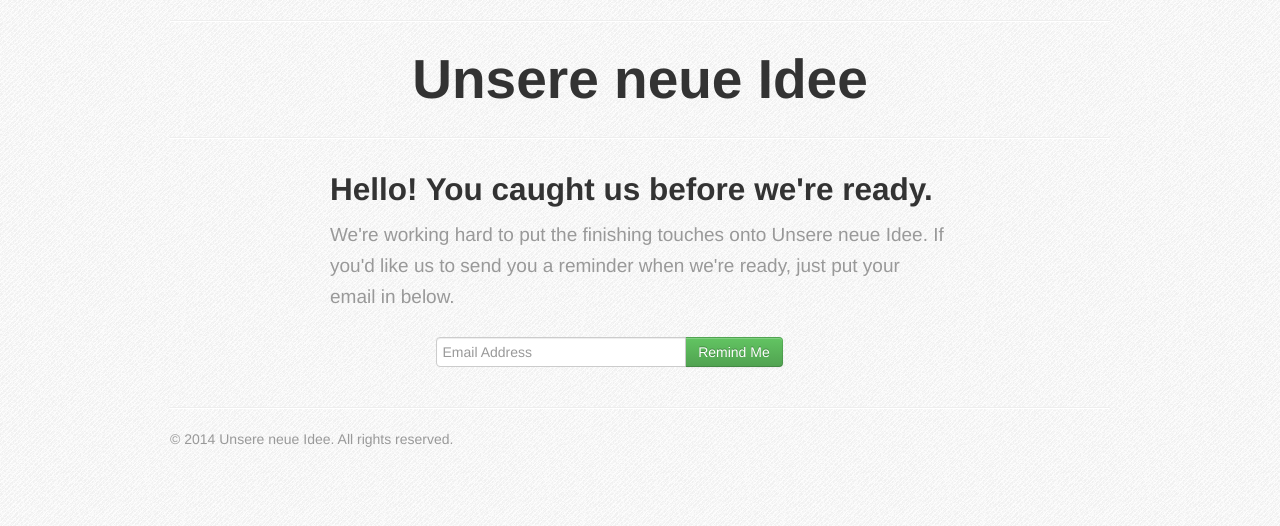
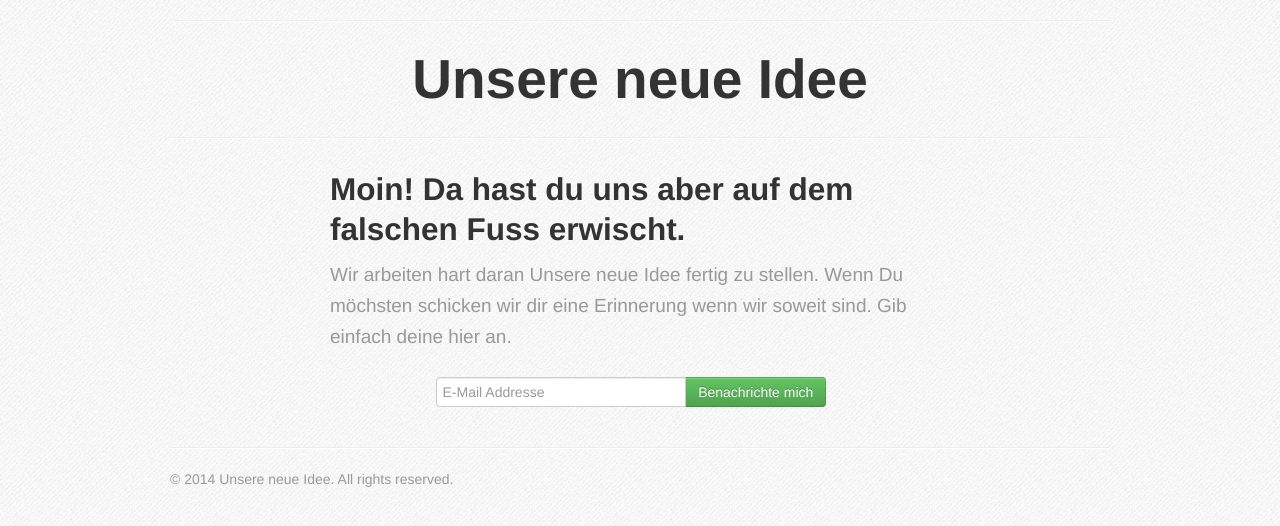
Before and after one commit to jonas28/Landingpages, a Jekyll site: the page built from index.html, in a window 1280 px wide. Shown: the top 526 px of the page. Built offline with Jekyll 4.4.1, drawn with Linux system fonts in a browser that asks for light colours; nearby versions of some CDN libraries.

Commit message:
Übersetzungen

```diff
--- a/_includes/mail_form.html
+++ b/_includes/mail_form.html
@@ -2,9 +2,9 @@
 <div id="mc_embed_signup" class="input-append">
 	<form action="{{ site.mailchimp }}" method="post" id="mc-embedded-subscribe-form" name="mc-embedded-subscribe-form" class="validate" target="_blank" novalidate>
 		<div class="mc-field-group">
-			<input class="span5 offset2" type="email" placeholder="Email Address" name="EMAIL" class="" id="mce-EMAIL">
+			<input class="span5 offset2" type="email" placeholder="E-Mail Addresse" name="EMAIL" class="" id="mce-EMAIL">
 			<input type="hidden" name="SOURCE" id="mce-SOURCE" value="{{ page.url }}">
-			<button type="submit" name="subscribe" id="mc-embedded-subscribe" class="btn btn-success">Remind Me</button>
+			<button type="submit" name="subscribe" id="mc-embedded-subscribe" class="btn btn-success">Benachrichte mich</button>
 		</div>
 		<div id="mce-responses" class="clear">
 			<div class="response" id="mce-error-response" style="display:none"></div>
--- a/index.html
+++ b/index.html
@@ -4,8 +4,8 @@ layout: main
 
 <div class="row-fluid result">
   <div class="span8 offset2">
-    <h2>Hello! You caught us before we're ready.</h2>
-    <p>We're working hard to put the finishing touches onto {{ site.app_name }}. If you'd like us to send you a reminder when we're ready, just put your email in below.</p>
+    <h2>Moin! Da hast du uns aber auf dem falschen Fuss erwischt.</h2>
+    <p>Wir arbeiten hart daran {{ site.app_name }} fertig zu stellen. Wenn Du möchsten schicken wir dir eine Erinnerung wenn wir soweit sind. Gib einfach deine hier an.</p>
 
     {% include mail_form.html %}
 
```
Also changed, not shown: 3 other files.
